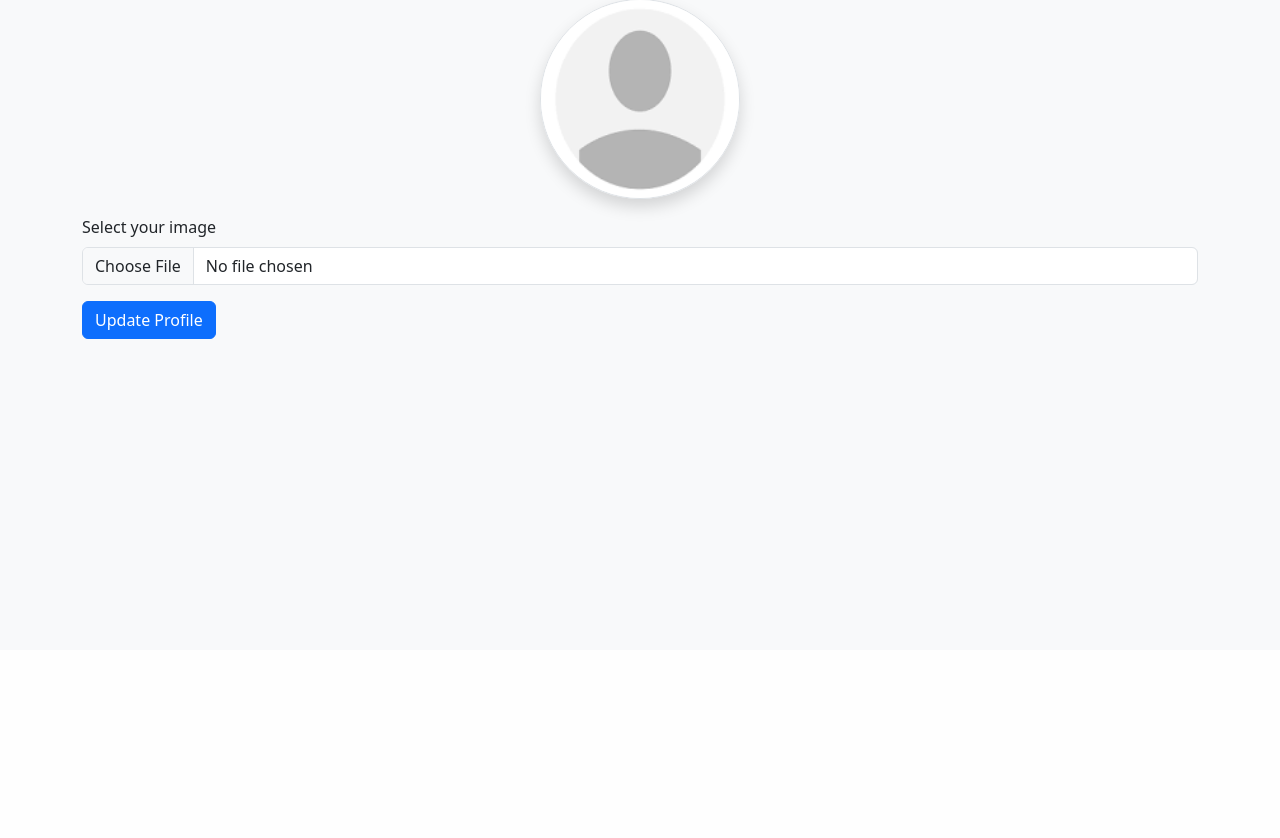
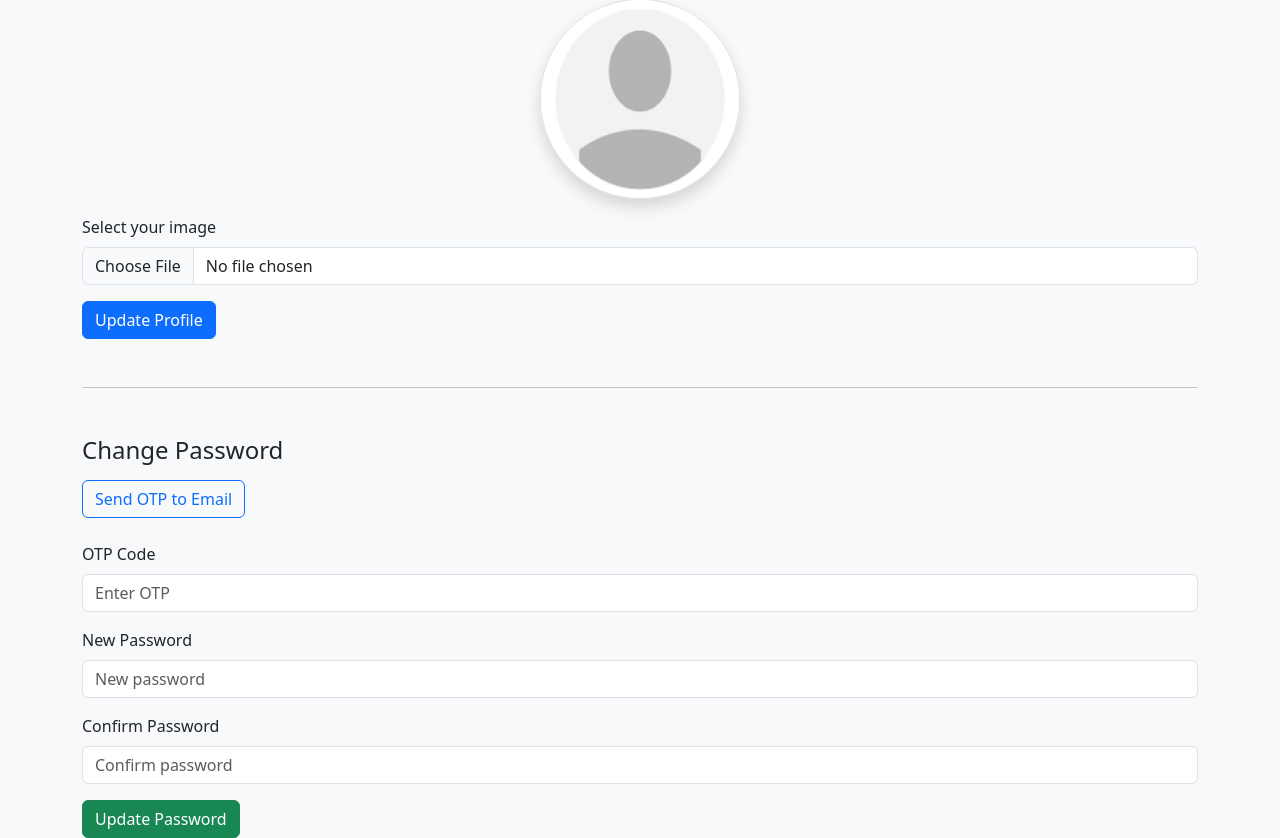
Before and after one commit to sinamoghtaderfar/flask-todo, a Flask app: page /profile in a window 1280 px wide. Shown: the part 150-988 px from the top of the page. Before the commit the page ends 489 px from the top, so only its background shows below. Run offline with Flask 3, Linux system fonts and the light colour scheme; the visitor is signed in with stand-in values (Sample User, id 1); some libraries are stand-ins or nearby versions.

Commit message:
sen otp to email and update password

```diff
--- a/app.py
+++ b/app.py
@@ -16,11 +16,11 @@ from flask_login import (
     login_required,
     current_user,
 )
-from flask_bcrypt import Bcrypt
+from flask_bcrypt import Bcrypt, generate_password_hash
 from flask_mail import Mail
 from flask_migrate import Migrate
 from dotenv import load_dotenv
-from datetime import timedelta, datetime
+import datetime
 from werkzeug.utils import secure_filename
 import os
 import uuid
@@ -53,28 +53,28 @@ app.config['MAIL_DEFAULT_SENDER'] = os.getenv("MAIL_DEFAULT_SENDER")
 mail = Mail(app)
 
 
-
 import random
-from datetime import datetime
+#from datetime import datetime
 from flask_mail import Message
 from app import mail, db
 
-def send_otp(user):
-    otp = str(random.randint(100000, 999999))  # 6 رقمی
-    user.otp_code = otp
-    user.otp_expiration = datetime.utcnow() + datetime.timedelta(minutes=5)
+def otp(user):
+    # ساخت OTP 6 رقمی
+    otp_code = str(random.randint(100000, 999999))
+    user.otp_code = otp_code
+
     db.session.commit()
 
+    msg = Message("Your OTP Code", recipients=[user.email])
+    msg.body = f"Your OTP code is: {otp_code}."
+    mail.send(msg)
 
-    msg = Message("Your OTP Code", recipients=[user.email])
-    msg.body = f"Your OTP code is: {otp}. It will expire in 5 minutes."
-    mail.send(msg)
 # --------------------
 db.init_app(app)
 bcrypt = Bcrypt(app)
 migrate = Migrate(app, db)
 
-app.permanent_session_lifetime = timedelta(minutes=3)
+app.permanent_session_lifetime = datetime.timedelta(minutes=3)
 login_manager = LoginManager(app)
 login_manager.login_view = "login"
 
@@ -183,7 +183,7 @@ def complete_task(task_id):
 @login_required
 def profile():
     form = UpdateProfileForm(obj=current_user)
-
+    otp_form = OTPForm()
     if form.validate_on_submit():
 
         upload_folder = os.path.join(app.root_path, "static/profile_img")
@@ -212,7 +212,7 @@ def profile():
         flash("Profile updated successfully!", "success")
         return redirect(url_for("profile"))
 
-    return render_template("profile.html", form=form)
+    return render_template("profile.html", form=form, otp_form=otp_form)
 
 
 @app.route("/profile/delete-image", methods=["POST"])
@@ -231,40 +231,60 @@ def delete_profile_image():
 
     return jsonify({"success": True})
 
-@app.route("/profile/change-password", methods=["GET", "POST"])
+@app.route("/profile/change-password", methods=["POST"])
 @login_required
 def change_password():
     form = OTPForm()
 
-    if request.method == "POST" and form.validate_on_submit():
+    # اگر request از AJAX است
+    is_ajax = request.headers.get("X-Requested-With") == "XMLHttpRequest"
+
+    if form.validate_on_submit():
         otp = form.otp_code.data
+        new_pass = form.new_password.data
+        confirm_pass = form.confirm_password.data
 
-        if current_user.otp_code != otp:
-            flash("Invalid OTP code", "danger")
-            return redirect(url_for("change_password"))
+        if otp != current_user.otp_code:
+            msg = "Invalid OTP code"
+            if is_ajax:
+                return jsonify(success=False, message=msg)
+            flash(msg, "danger")
+            return redirect(url_for("profile"))
 
-        if current_user.otp_expiration < datetime.utcnow():
-            flash("OTP expired. Request a new one.", "warning")
-            return redirect(url_for("request_new_otp"))
+        if new_pass != confirm_pass:
+            msg = "Passwords do not match"
+            if is_ajax:
+                return jsonify(success=False, message=msg)
+            flash(msg, "danger")
+            return redirect(url_for("profile"))
 
-
-        hashed_password = bcrypt.generate_password_hash(form.new_password.data).decode("utf-8")
+        # تغییر پسورد
+        hashed_password = generate_password_hash(new_pass)
         current_user.password = hashed_password
-
-
         current_user.otp_code = None
         current_user.otp_expiration = None
+        db.session.commit()
 
-        db.session.commit()
-        flash("Password updated successfully!", "success")
+        msg = "Password updated successfully!"
+        if is_ajax:
+            return jsonify(success=True, message=msg)
+
+        flash(msg, "success")
         return redirect(url_for("profile"))
 
-    return render_template("change_password.html", form=form)
+    # اگر فرم اعتبارسنجی نشد
+    msg = "Invalid input"
+    if is_ajax:
+        return jsonify(success=False, message=msg)
+
+    flash(msg, "danger")
+    return redirect(url_for("profile"))
+
 
 @app.route("/profile/request-otp", methods=["POST"])
 @login_required
 def request_new_otp():
-    send_otp(current_user)
+    otp(current_user)
     flash("OTP sent to your email!", "info")
     return redirect(url_for("change_password"))
 
--- /dev/null
+++ b/static/js/otp.js
@@ -0,0 +1,37 @@
+
+const otpBtn = document.getElementById("sendOtpBtn");
+const otpMsg = document.getElementById("otp-messages");
+const changeForm = document.getElementById("changePasswordForm");
+
+// ارسال OTP با AJAX
+
+otpBtn.addEventListener("click", () => {
+    const url = otpBtn.dataset.url;
+    fetch(url, { method: "POST", headers: { 'X-Requested-With': 'XMLHttpRequest' } })
+        .then(res => res.json())
+        .then(data => {
+            document.getElementById("otp-messages").innerHTML =
+                `<div class="alert alert-info">${data.message}</div>`;
+        });
+});
+
+// تغییر پسورد با AJAX
+changeForm.addEventListener("submit", (e) => {
+    e.preventDefault();
+    const formData = new FormData(changeForm);
+
+    fetch("{{ url_for('change_password') }}", {
+        method: "POST",
+        body: formData,
+        headers: {'X-Requested-With': 'XMLHttpRequest'}
+    })
+    .then(res => res.json())
+    .then(data => {
+        if(data.success){
+            otpMsg.innerHTML = `<div class="alert alert-success">${data.message}</div>`;
+            changeForm.reset();
+        } else {
+            otpMsg.innerHTML = `<div class="alert alert-danger">${data.message}</div>`;
+        }
+    });
+});
--- a/templates/base.html
+++ b/templates/base.html
@@ -26,5 +26,7 @@
 <script src="{{ url_for('static', filename='js/timer.js') }}"></script>
 <!-- delete function profile img -->
 <script src="{{ url_for('static', filename='js/profile.js') }}"></script>
+<!-- otps -->
+<script src="{{ url_for('static', filename='js/otp.js') }}"></script>
 </body>
 </html>
--- a/templates/profile.html
+++ b/templates/profile.html
@@ -3,14 +3,12 @@
 
 {% block content %}
 <div class="container mt-4">
-    <h3 class="text-center mb-4">
-        Profile {{ current_user.username }}
-    </h3>
+    <h3 class="text-center mb-4">Profile {{ current_user.username }}</h3>
 
+    <!-- ================= PROFILE IMAGE ================= -->
     <form method="POST" enctype="multipart/form-data" id="profileForm">
         {{ form.hidden_tag() }}
 
-        <!-- Profile Image -->
         <div class="mb-3 text-center position-relative">
             <img id="preview"
                  src="{{ url_for('static', filename='profile_img/' ~ current_user.profile_image) }}"
@@ -29,13 +27,85 @@
             {% endif %}
         </div>
 
-        <!-- Upload -->
         <div class="mb-3">
             <label class="form-label">Select your image</label>
             {{ form.profile_image(class="form-control") }}
         </div>
 
-        {{ form.submit(class="btn btn-primary ") }}
+        {{ form.submit(class="btn btn-primary") }}
+    </form>
+
+    <hr class="my-5">
+
+    <!-- ================= CHANGE PASSWORD WITH OTP ================= -->
+    <h4 class="mb-3">Change Password</h4>
+
+    <div id="otp-messages"></div>
+
+    <!-- Step 1: Request OTP -->
+    <button type="button" class="btn btn-outline-primary" id="sendOtpBtn">
+        Send OTP to Email
+    </button>
+
+    <!-- Step 2: Verify OTP & Change Password -->
+    <form id="changePasswordForm" class="mt-4">
+        {{ otp_form.hidden_tag() }}
+
+        <div class="mb-3">
+            {{ otp_form.otp_code.label(class="form-label") }}
+            {{ otp_form.otp_code(class="form-control", placeholder="Enter OTP") }}
+        </div>
+
+        <div class="mb-3">
+            {{ otp_form.new_password.label(class="form-label") }}
+            {{ otp_form.new_password(class="form-control", placeholder="New password") }}
+        </div>
+
+        <div class="mb-3">
+            {{ otp_form.confirm_password.label(class="form-label") }}
+            {{ otp_form.confirm_password(class="form-control", placeholder="Confirm password") }}
+        </div>
+
+        <button type="submit" class="btn btn-success">Update Password</button>
     </form>
 </div>
+
+<script>
+const otpBtn = document.getElementById("sendOtpBtn");
+const otpMsg = document.getElementById("otp-messages");
+const changeForm = document.getElementById("changePasswordForm");
+
+// ارسال OTP با AJAX
+otpBtn.addEventListener("click", () => {
+    fetch("{{ url_for('request_new_otp') }}", {
+        method: "POST",
+        headers: {'X-Requested-With': 'XMLHttpRequest'}
+    })
+    .then(res => res.json())
+    .then(data => {
+        otpMsg.innerHTML = `<div class="alert alert-info">${data.message}</div>`;
+    });
+});
+
+// تغییر پسورد با AJAX
+changeForm.addEventListener("submit", (e) => {
+    e.preventDefault();
+    const formData = new FormData(changeForm);
+
+    fetch("{{ url_for('change_password') }}", {
+        method: "POST",
+        body: formData,
+        headers: {'X-Requested-With': 'XMLHttpRequest'}
+    })
+    .then(res => res.json())
+    .then(data => {
+        if(data.success){
+            otpMsg.innerHTML = `<div class="alert alert-success">${data.message}</div>`;
+            changeForm.reset();
+        } else {
+            otpMsg.innerHTML = `<div class="alert alert-danger">${data.message}</div>`;
+        }
+    });
+});
+</script>
 {% endblock %}
```
